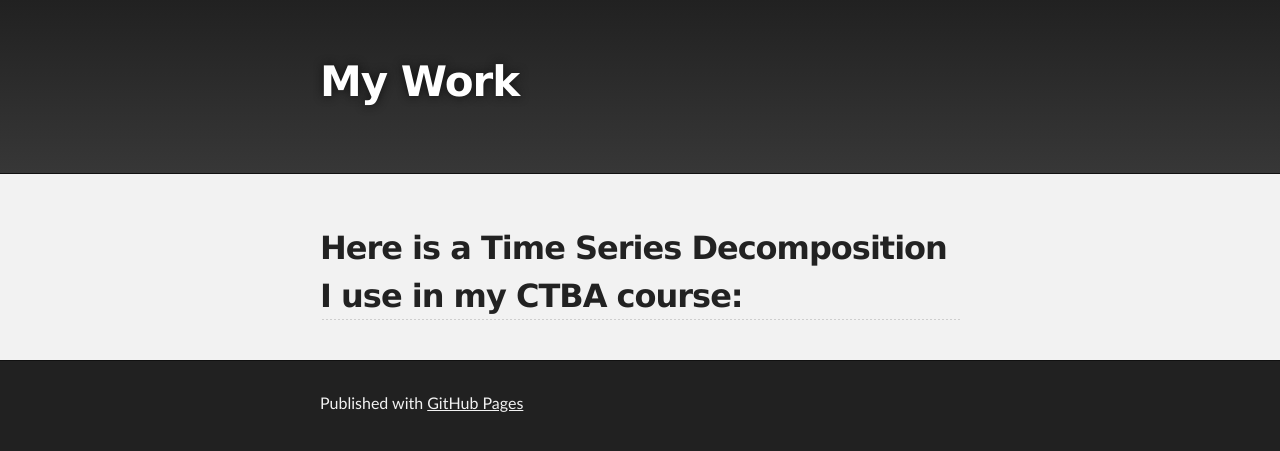
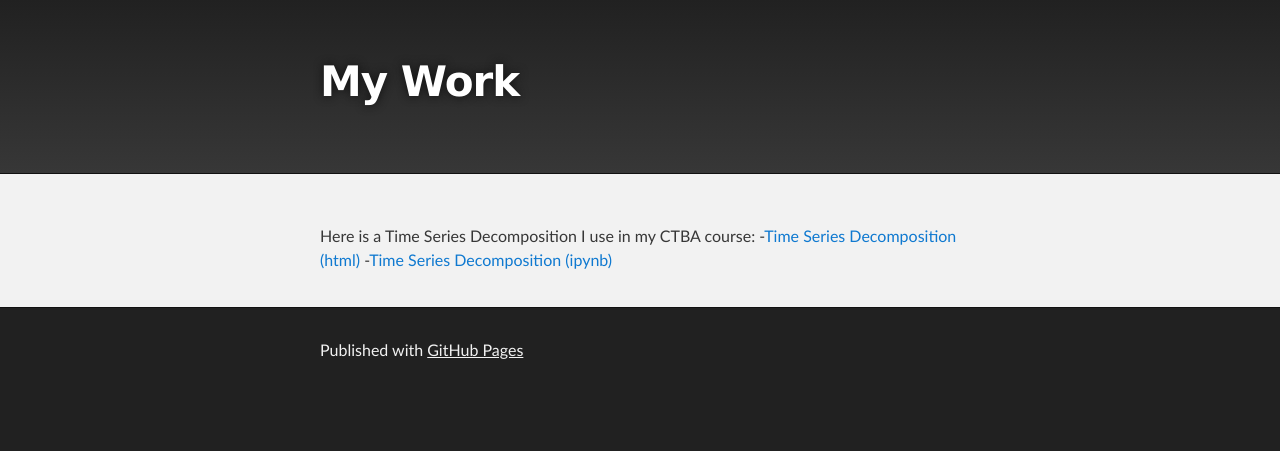
Before and after one commit to cav24/cav24.github.io, a Jekyll site: the page built from timeseries/index.md, in a window 1280 px wide. Shown: the top 451 px of the page. Built offline with Jekyll 4.4.1, drawn with Linux system fonts in a browser that asks for light colours; our own code applies the rules of GitHub Pages for plain Markdown files; the repository's description, which GitHub fills in, is left out.

Commit message:
Update index.md

```diff
--- a/timeseries/index.md
+++ b/timeseries/index.md
@@ -4,4 +4,5 @@ description: Course Content
 ---
 
 Here is a Time Series Decomposition I use in my CTBA course:
--
+-[Time Series Decomposition (html)](M3TSDecomposition.html)
+-[Time Series Decomposition (ipynb)](M3TSDecomposition.ipynb)
```
